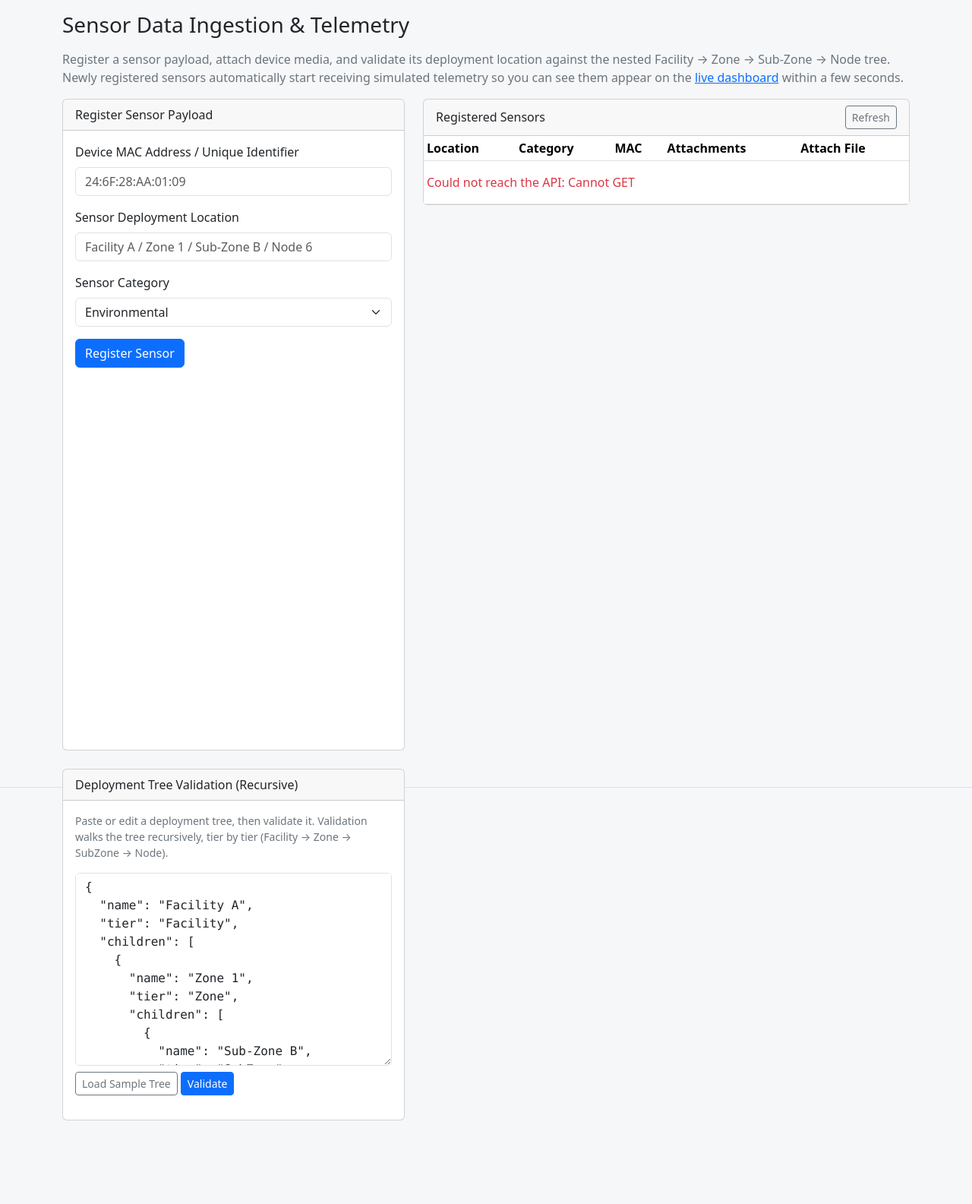
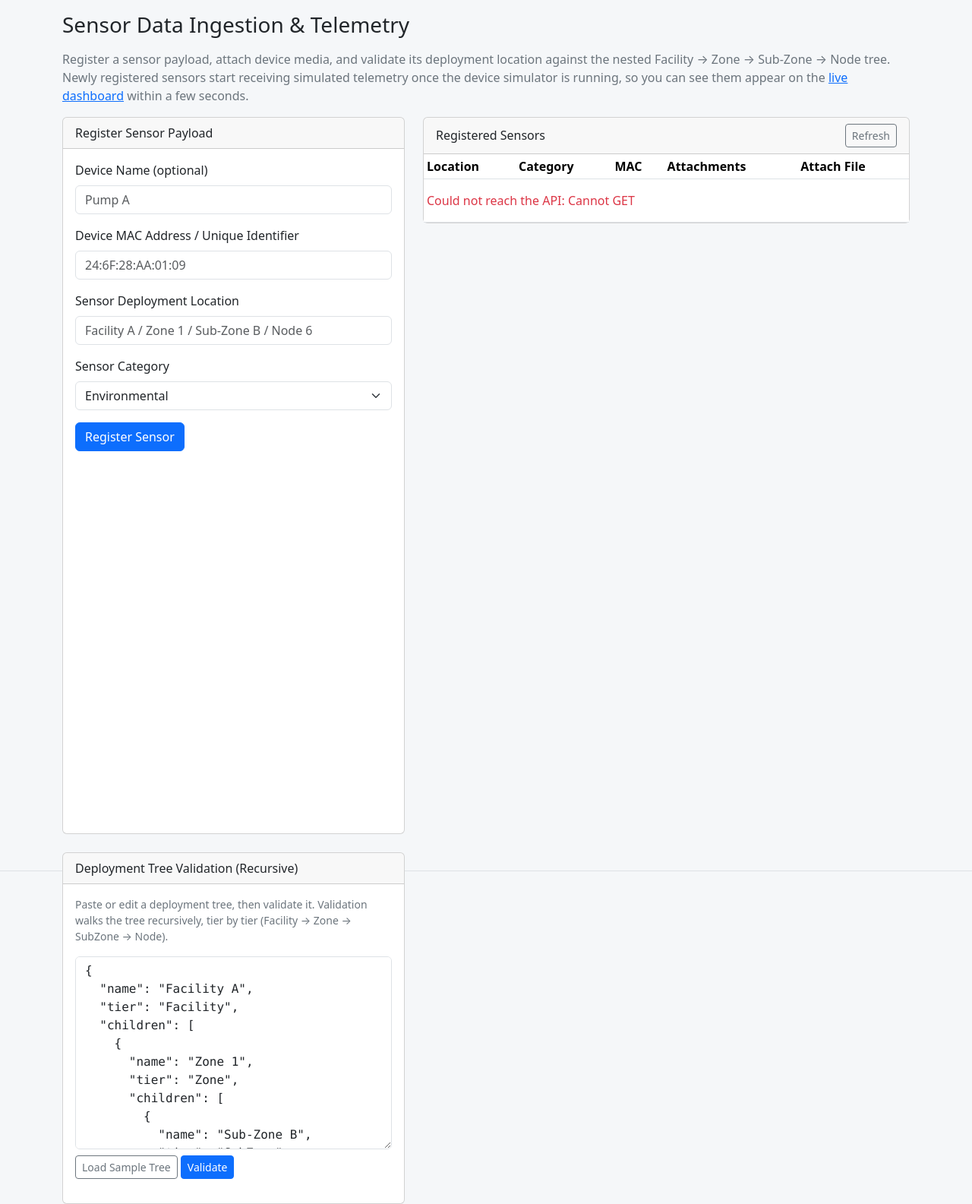
Before and after one commit to ThatoGumede/Smartx, an ASP.NET Core app: page /Sensors in a window 1280 px wide. Shown: the part 81-1666 px from the top of the page at 76% size. Before the commit the page ends 1556 px from the top, so only its background shows below. Run offline with ASP.NET Core 8, Linux system fonts and the light colour scheme.

Commit message:
Client: make Part 1 pages navigation-safe, escape rendered values, add device name field

```diff
--- a/src/SmartX.Client/Pages/Dashboard.cshtml
+++ b/src/SmartX.Client/Pages/Dashboard.cshtml
@@ -29,5 +29,5 @@
 </div>
 
 @section Scripts {
-    <script src="~/js/dashboard.js" asp-append-version="true"></script>
+    <script data-page-script src="~/js/dashboard.js" asp-append-version="true"></script>
 }
--- a/src/SmartX.Client/Pages/Sensors.cshtml
+++ b/src/SmartX.Client/Pages/Sensors.cshtml
@@ -8,7 +8,7 @@
 <p class="text-secondary">
     Register a sensor payload, attach device media, and validate its deployment location
     against the nested Facility &rarr; Zone &rarr; Sub-Zone &rarr; Node tree. Newly registered
-    sensors automatically start receiving simulated telemetry so you can see them appear on
+    sensors start receiving simulated telemetry once the device simulator is running, so you can see them appear on
     the <a asp-page="/Dashboard">live dashboard</a> within a few seconds.
 </p>
 
@@ -19,6 +19,10 @@
             <div class="card-header">Register Sensor Payload</div>
             <div class="card-body">
                 <form id="registerForm" novalidate>
+                    <div class="mb-3">
+                        <label class="form-label">Device Name (optional)</label>
+                        <input type="text" class="form-control" id="sensorName" placeholder="Pump A">
+                    </div>
                     <div class="mb-3">
                         <label class="form-label">Device MAC Address / Unique Identifier</label>
                         <input type="text" class="form-control" id="macAddress" placeholder="24:6F:28:AA:01:09" required>
@@ -87,5 +91,5 @@
 </div>
 
 @section Scripts {
-    <script src="~/js/sensors.js" asp-append-version="true"></script>
+    <script data-page-script src="~/js/sensors.js" asp-append-version="true"></script>
 }
--- a/src/SmartX.Client/wwwroot/js/sensors.js
+++ b/src/SmartX.Client/wwwroot/js/sensors.js
@@ -1,3 +1,4 @@
+(function () {
 // Sensor console: registration, live listing, media attachment, and recursive
 // deployment-tree validation. Everything here talks to SmartX.Api via SmartXApi (api.js).
 
@@ -22,6 +23,8 @@ const SAMPLE_TREE = {
     ],
 };
 
+const esc = v => String(v ?? "").replace(/[&<>"']/g, c => ({ "&": "&amp;", "<": "&lt;", ">": "&gt;", '"': "&quot;", "'": "&#39;" }[c]));
+
 function categoryBadge(category) {
     const colors = { Environmental: "success", PowerConsumption: "warning", Actuator: "info" };
     return `<span class="badge bg-${colors[category] || "secondary"}">${category}</span>`;
@@ -38,9 +41,9 @@ async function loadSensors() {
 
         body.innerHTML = sensors.map(s => `
             <tr>
-                <td class="small">${s.deploymentLocation}</td>
+                <td class="small"><strong>${esc(s.displayName)}</strong><br>${esc(s.deploymentLocation)}</td>
                 <td>${categoryBadge(s.category)}</td>
-                <td class="small font-monospace">${s.macAddress}</td>
+                <td class="small font-monospace">${esc(s.macAddress)}</td>
                 <td class="small">${s.attachments.length} file(s)</td>
                 <td>
                     <form class="d-flex gap-1 upload-form" data-sensor-id="${s.id}">
@@ -55,7 +58,7 @@ async function loadSensors() {
             form.addEventListener("submit", onUploadSubmit);
         });
     } catch (err) {
-        body.innerHTML = `<tr><td colspan="5" class="text-danger py-3">Could not reach the API: ${err.message}</td></tr>`;
+        body.innerHTML = `<tr><td colspan="5" class="text-danger py-3">Could not reach the API: ${esc(err.message)}</td></tr>`;
     }
 }
 
@@ -86,6 +89,7 @@ document.getElementById("registerForm").addEventListener("submit", async (evt) =
     evt.preventDefault();
     const status = document.getElementById("registerStatus");
     const payload = {
+        name: document.getElementById("sensorName").value.trim(),
         macAddress: document.getElementById("macAddress").value.trim(),
         deploymentLocation: document.getElementById("deploymentLocation").value.trim(),
         category: document.getElementById("category").value,
@@ -139,3 +143,5 @@ document.getElementById("validateBtn").addEventListener("click", async () => {
 
 document.getElementById("deploymentTree").value = JSON.stringify(SAMPLE_TREE, null, 2);
 loadSensors();
+
+})();
```
Also changed, not shown: src/SmartX.Client/wwwroot/js/dashboard.js (+16 -14 lines).
